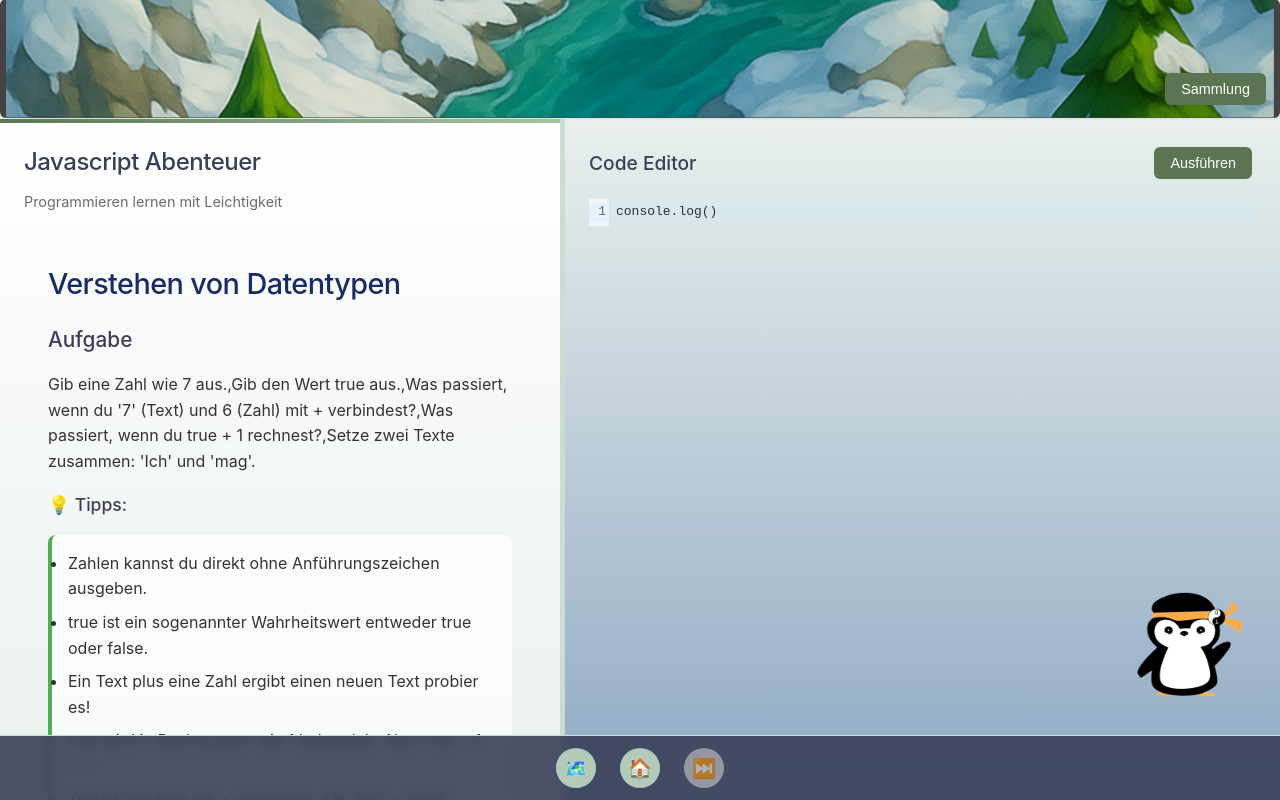
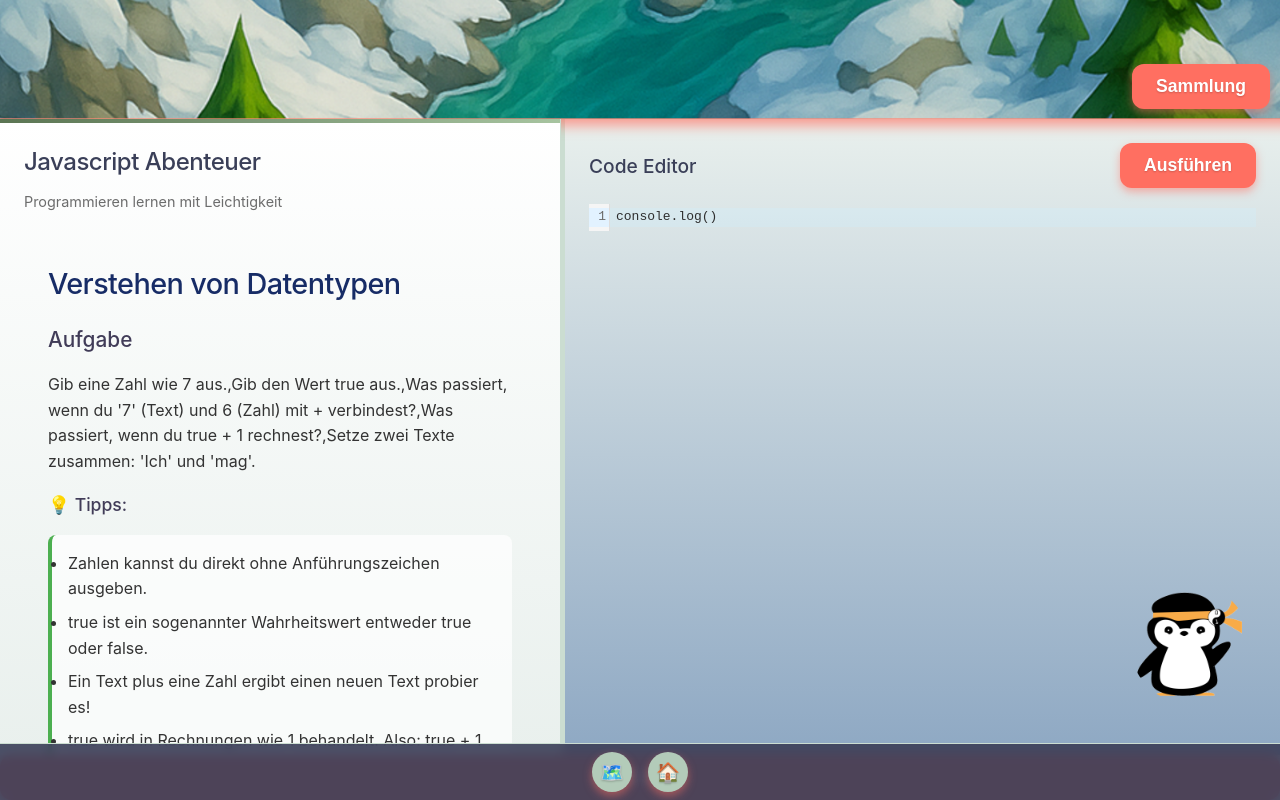
Before and after one commit to dkwdp/Der-kleine-Weg-des-Programmierens, a SvelteKit app: page /levels/bonusLevel/bonus1 in a window 1280 px wide. Built offline with nearby package versions, Linux system fonts and the light colour scheme.

Commit message:
buttons changes mainly

```diff
--- a/src/data/layout.css
+++ b/src/data/layout.css
@@ -50,7 +50,7 @@
   right: 1%;
   width: 300px;
   height: 200px;
-  background-color:var(--secondary);
+  background-color: var(--secondary);
   border: 2px solid #aaa;
   border-radius: 10px;
   padding: 1rem;
@@ -68,7 +68,6 @@
   font-size: 1.5rem;
   cursor: pointer;
 }
-
 
 .image-buttons {
   display: flex;
@@ -347,6 +346,7 @@
   justify-content: center;
   transition: var(--transition);
   position: relative;
+  cursor: pointer;
 }
 
 .nav-button .icon {
@@ -388,7 +388,6 @@
   background: var(--primary);
 }
 
-  /* Next-Level Button */
 .nav-button.next-level.disabled {
   background-color: #cccccc !important;
   color: #666666 !important;
@@ -419,33 +418,96 @@
 }
 
 main button {
-  padding: 0.5rem 1rem;
-  background-color: var(--primary);
+  padding: 0.75rem 1.5rem;
+  background-color: #FF6F61; /* knalliges, kinderfreundliches Orange */
   color: white;
   border: none;
-  border-radius: var(--border-radius);
+  border-radius: 12px; /* runder */
   cursor: pointer;
-  font-size: 0.9rem;
-  font-weight: 500;
-  transition: var(--transition);
-  margin: 0.25rem;
+  font-size: 1.1rem;
+  font-weight: 700;
+  box-shadow: 0 4px 8px rgba(255, 111, 97, 0.5);
+  transition: all 0.3s ease;
+  text-shadow: 0 1px 2px rgba(0,0,0,0.2);
 }
 
 main button:hover {
-  background-color: #444242;
-  transform: translateY(-1px);
-  box-shadow: var(--shadow-sm);
+  background-color: #FF8A76;
+  box-shadow: 0 6px 12px rgba(255, 111, 97, 0.7);
+  transform: translateY(-3px) scale(1.05);
 }
 
-main button:disabled {
-  background-color: #cccccc;
-  color: #666666;
-  cursor: not-allowed;
-  opacity: 0.6;
+main button:active {
+  transform: translateY(-1px) scale(0.98);
+  box-shadow: 0 3px 6px rgba(255, 111, 97, 0.4);
 }
 
-main button:disabled:hover {
-  background-color: #cccccc;
-  transform: none;
-  box-shadow: none;
+/* Optional: sanfter Puls für Aufmerksamkeit */
+main button.pulse {
+  animation: pulse-glow 2s infinite;
 }
+
+@keyframes pulse-glow {
+  0%, 100% {
+    box-shadow: 0 0 8px #FF6F61;
+  }
+  50% {
+    box-shadow: 0 0 20px #FF6F61;
+  }
+}
+
+
+@keyframes blink-glow {
+  0%, 100% {
+    background-color: white;
+    box-shadow: 0 0 5px #4caf50;
+    transform: scale(1);
+  }
+  50% {
+    background-color: #eaffea;
+    box-shadow: 0 0 20px #4caf50;
+    transform: scale(1.1);
+  }
+}
+
+.level-complete-hint {
+  background-color: #e0ffe0;
+  border-left: 4px solid #4caf50;
+  padding: 1em;
+  margin: 1em auto;
+  font-size: 1rem;
+  border-radius: 8px;
+  max-width: 500px;
+  text-align: center;
+}
+
+/* Alternative Nav-Button Variante (optional entfernen, falls nicht gebraucht) */
+/*
+.nav-button {
+  background-color: white;
+  border: 2px solid #888;
+  border-radius: 10px;
+  padding: 0.5em 1em;
+  font-size: 1.2rem;
+  cursor: pointer;
+  margin: 0 10px;
+  display: flex;
+  align-items: center;
+  transition: background-color 0.3s ease;
+}
+
+.nav-button:hover {
+  background-color: #e0ffe0;
+  border-color: #4caf50;
+}
+
+.icon {
+  font-size: 1.8rem;
+  margin-right: 0.5em;
+}
+
+.tooltip {
+  font-size: 0.9rem;
+  color: #555;
+}
+*/
--- a/src/routes/levels/+layout.svelte
+++ b/src/routes/levels/+layout.svelte
@@ -10,16 +10,15 @@
   import "/src/data/layout.css";
 
   let output = "";
-  let currentLevel = 0;
   let emotion = 'neutral';
   let message = '';
+  let pulseHint = false;
   let isDragging = false;
   let startX, startLeftWidth;
   let canvasRef;
   let showSettings = false;
   let codeOutput;
 
-  // Tracking für Level-Completion
   let currentLevelData = {};
   let solvedTasks = [];
   let allTasksSolved = false;
@@ -40,32 +39,14 @@
     neutral2: '/PinuNeutral2.png',
   };
 
-  function goToMap() {
-    window.location.href = '/map';
-  }
-
-  function goToHome() {
-    window.location.href = '/';
-  }
-
-  function goToNextLevel() {
-    if (allTasksSolved) {
-      unlockNextLevel($levelID);
-      goto(`/levels/level${$levelID + 2}`);
-    }
-  }
-
-  // Reactive statements für Level-Tracking
   $: currentLevelData = levels[$levelID] || {};
   $: if (currentLevelData.description) {
-    // Initialisiere solvedTasks array wenn sich das Level ändert
     if (solvedTasks.length !== currentLevelData.description.length) {
       solvedTasks = new Array(currentLevelData.description.length).fill(false);
       allTasksSolved = false;
     }
   }
 
-  // Überwache wenn eine Task gelöst wird
   $: if ($solvedLevel && $outputID >= 0 && $outputID < solvedTasks.length) {
     solvedTasks[$outputID] = true;
     checkLevelCompletion();
@@ -73,7 +54,21 @@
 
   function checkLevelCompletion() {
     allTasksSolved = solvedTasks.every(task => task === true);
-    console.log('Level completion check:', { solvedTasks, allTasksSolved });
+    if (allTasksSolved) {
+      emotion = 'happy';
+      message = '🎉 Level abgeschlossen! Klick auf 🗺️ um weiterzugehen!';
+      pulseHint = true;
+    } else {
+      pulseHint = false;
+    }
+  }
+
+  function goToMap() {
+    window.location.href = '/map';
+  }
+
+  function goToHome() {
+    window.location.href = '/';
   }
 
   function handleMascotClick() {
@@ -170,6 +165,7 @@
       message = 'Versuch es nochmal!';
     }
   }
+
   let isOpen = false;
 
   function toggleMenu() {
@@ -180,19 +176,17 @@
     isOpen = false;
   }
 
-//bottom of script
   let loading = false;
   let error = '';
   let code = '';
   let feedback = '';
 
   async function submitCode() {
-    if (codeOutput == levels[$levelID].expectedOutput[$outputID])return;
+    if (codeOutput == levels[$levelID].expectedOutput[$outputID]) return;
     loading = true;
     error = '';
     feedback = '';
     const code = get(myVariable);
-
 
     const prompt = `Dieser Javascript Code wurde von einem Anfänger geschrieben:
 
@@ -208,9 +202,8 @@ Formatiere deine Antwort übersichtlich.
 Wenn keine Fehler da sind, sei motivierend.
 Beantworte alles in maximal 3 Sätzen mit maximal 7 Wörtern pro Satz.
 Die Antworten im Code sind auf Deutsch und Englisch möglich.
-Antworte immer auf Deutsch. Der erwartete output ist '${levels[$levelID].expectedOutput[$outputID]}' beachte groß- und kleinschreibung und zeichensetzung"`;
+Antworte immer auf Deutsch. Der erwartete output ist '${levels[$levelID].expectedOutput[$outputID]}' beachte groß- und kleinschreibung und zeichensetzung`;
 
-console.log(prompt)
     try {
       const res = await fetch('http://141.45.153.208:5000/analyze', {
         method: 'POST',
@@ -232,21 +225,20 @@ console.log(prompt)
       loading = false;
     }
   }
+
 </script>
 
+
+
 <main>
-  <div class = "top-bar">
-    <button class = "banner-button" on:click={goto('/map')}>
+  <div class="top-bar">
+    <button class="banner-button" on:click={() => goto('/map')}>
       <img src="/banner.png" alt="Header Background" class="header-image" />
     </button>
-    <button class ="beltButton" on:click={toggleMenu}>
-  Sammlung
-</button>
+    <button class="beltButton" on:click={toggleMenu}>Sammlung</button>
     {#if isOpen}
       <div class="popup-menu">
-
         <button class="close-btn" on:click={closeMenu}>✕</button>
-
         <div class="image-buttons">
           <img src="/lockedBelt.png" alt="Option 1" />
           <img src="/lockedBelt.png" alt="Option 2" />
@@ -254,8 +246,8 @@ console.log(prompt)
         </div>
       </div>
     {/if}
+  </div>
 
-  </div>
   <div class="container">
     <div class="sidebar">
       <div class="header">
@@ -270,7 +262,7 @@ console.log(prompt)
         <div class="editor-header">
           <h2>Code Editor</h2>
           {#if !$isCurrentLevelDrawing}
-          <button on:click={() => { runJavaScript(); submitCode();}}>Ausführen</button>
+            <button on:click={() => { runJavaScript(); submitCode(); }}>Ausführen</button>
           {/if}
         </div>
         <JavaScriptEditor />
@@ -302,24 +294,29 @@ console.log(prompt)
     </div>
   </div>
 
-  <!-- Neuer dezenter Navigationsbalken -->
-  <div class="navigation-bar">
-    <button class="nav-button" on:click={goToMap} aria-label="Zurück zur Karte">
+  <!-- Navigation -->
+  <div class="navigation-bar" style="margin-top: 2rem; display: flex; justify-content: center;">
+    <button
+      class="nav-button {pulseHint ? 'pulse' : ''}"
+      on:click={goToMap}
+      aria-label="Zurück zur Karte"
+    >
       <span class="icon">🗺️</span>
       <span class="tooltip">Zurück zur Karte</span>
     </button>
-    <button class="nav-button" on:click={goToHome} aria-label="Hauptbildschirm">
+
+    <button
+      class="nav-button"
+      on:click={goToHome}
+      aria-label="Hauptbildschirm"
+    >
       <span class="icon">🏠</span>
       <span class="tooltip">Hauptbildschirm</span>
     </button>
-    <button
-      class="nav-button next-level {allTasksSolved ? 'enabled' : 'disabled'}"
-      on:click={goToNextLevel}
-      aria-label="Nächstes Level"
-      disabled={!allTasksSolved}
-    >
-      <span class="icon">⏭️</span>
-      <span class="tooltip">Nächstes Level</span>
-    </button>
   </div>
+
+  <button class="pulse">Ausführen</button>
+
+
+
 </main>
```
Lines whose indentation alone changed are shown as unchanged.
